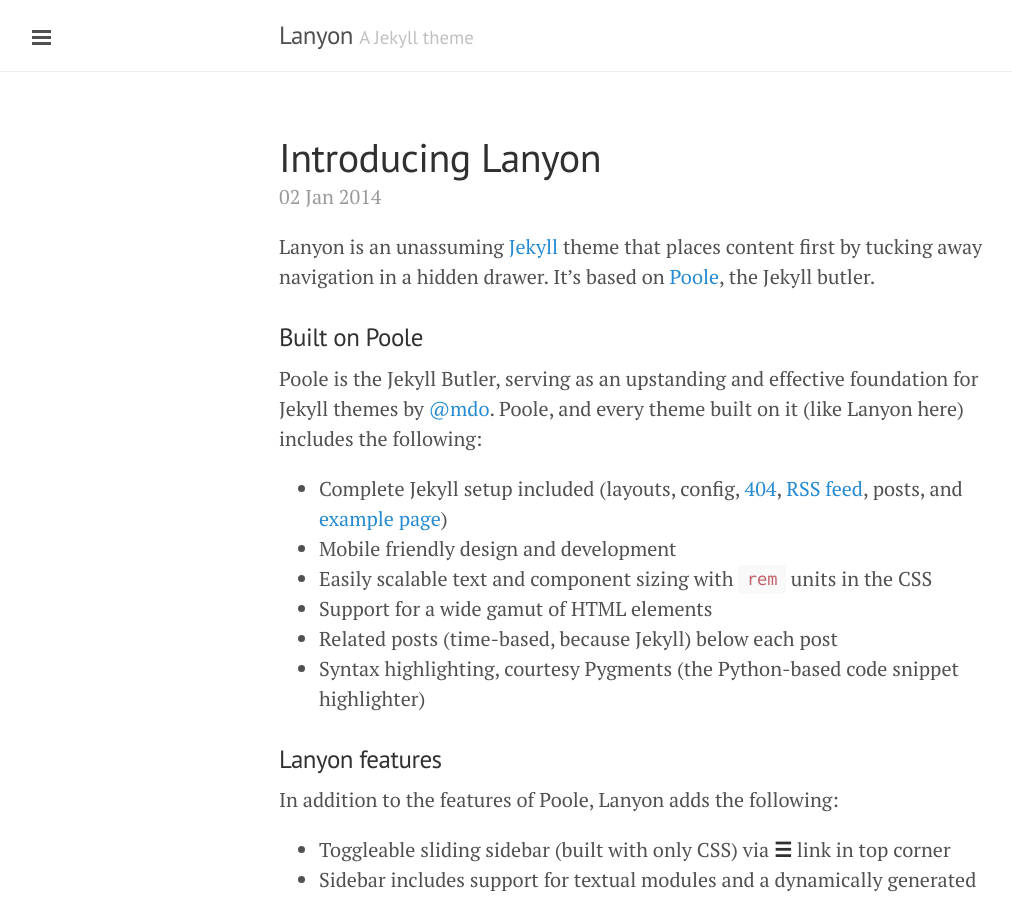
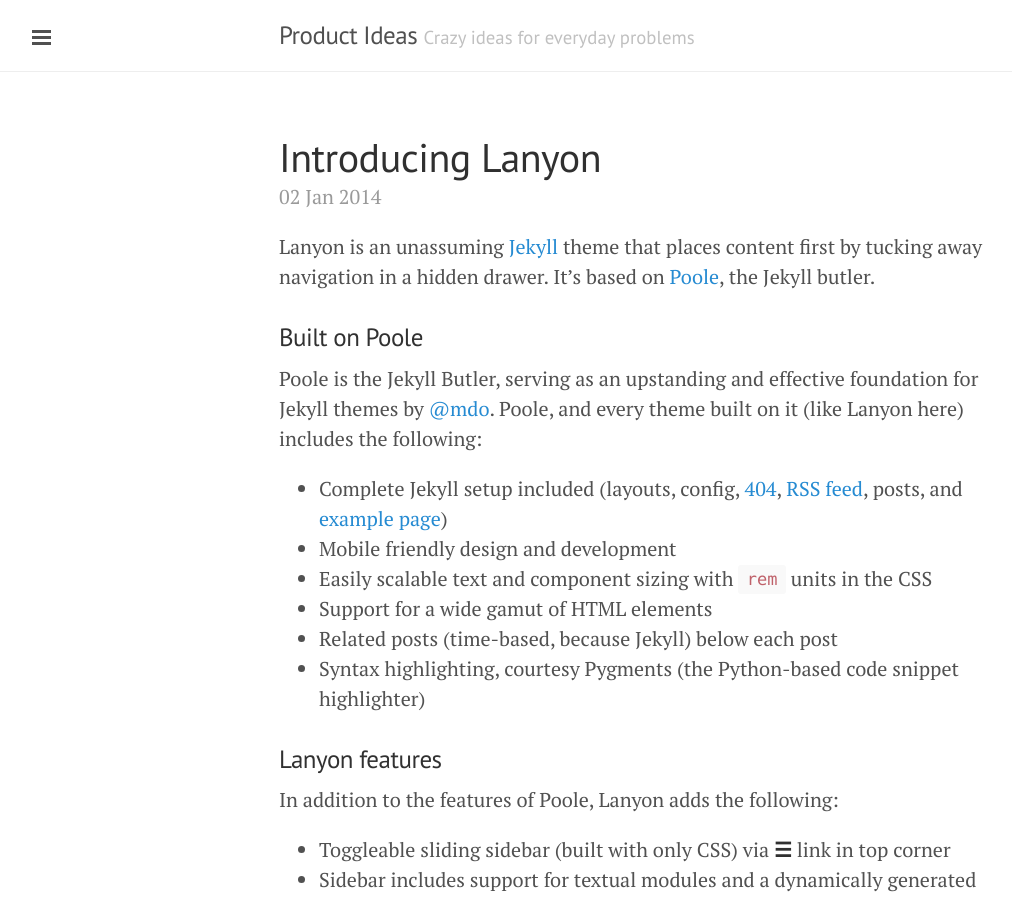
Before and after one commit to alekzs/alekzs.github.io, a Jekyll site: the page built from index.html, in a window 1280 px wide and 900 px high. Shown: the whole window, without its empty margins (1-1013 px from the left). Built offline with Jekyll 4.4.1, drawn with Linux system fonts in a browser that asks for light colours; Markdown is read by kramdown in place of the engine named in the settings; the list of posts is cut into pages by our own code.

Commit message:
title change

```diff
--- a/_config.yml
+++ b/_config.yml
@@ -6,10 +6,10 @@
 permalink:        pretty
 
 # Setup
-title:            Lanyon
-tagline:          'A Jekyll theme'
+title:            Product Ideas
+tagline:          'Crazy ideas for everyday problems'
 description:      'A reserved <a href="http://jekyllrb.com" target="_blank">Jekyll</a> theme that places the utmost gravity on content with a hidden drawer. Made by <a href="https://twitter.com/mdo" target="_blank">@mdo</a>.'
-url:              http://lanyon.getpoole.com
+url:              http://alekzs.github.io
 
 author:
   name:           'Mark Otto'
```
